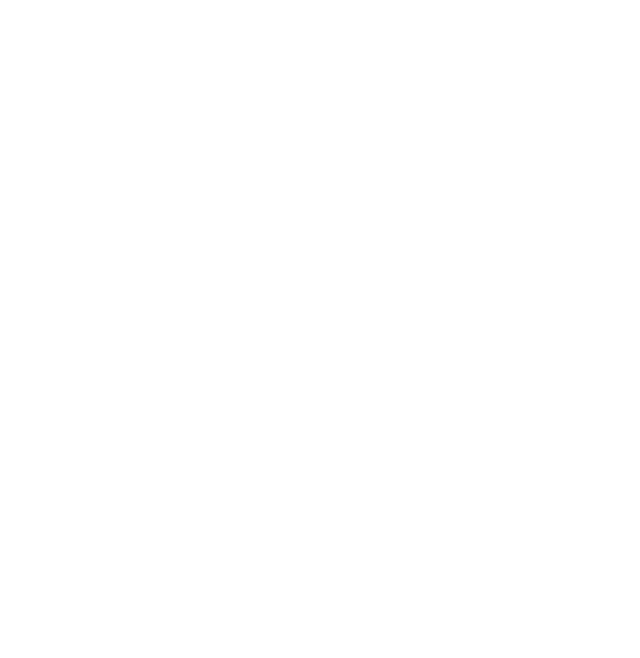
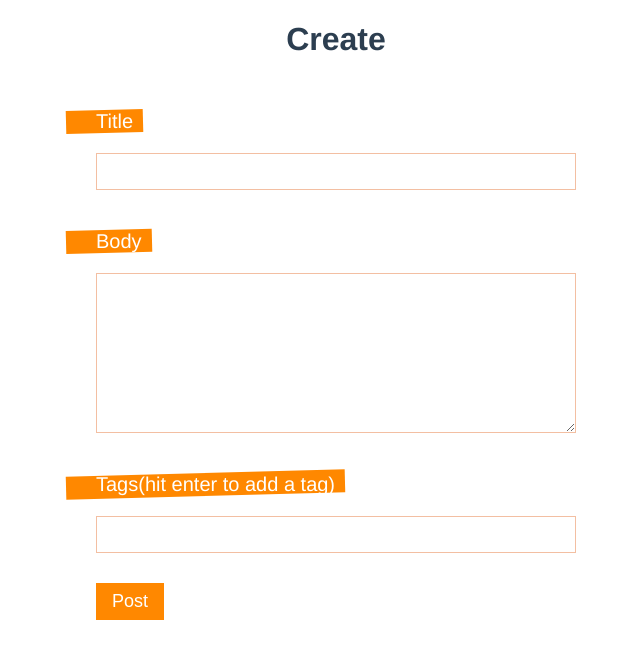
Before and after one commit to Oakekywe/Composition-Api-Testing, a Vue app: page /create in a window 1280 px wide. Before the commit this address had no page. Shown: the top 658 px of the page, without its empty margins (304-944 px from the left). Built offline with nearby package versions, Linux system fonts and the light colour scheme.

Commit message:
create page front end

```diff
--- a/src/router/index.js
+++ b/src/router/index.js
@@ -1,6 +1,7 @@
 import { createRouter, createWebHistory } from 'vue-router'
 import HomeView from '../views/HomeView.vue'
 import Detail from '../views/DetailPost.vue'
+import Create from '../views/Create.vue'
 
 const routes = [
   {
@@ -13,6 +14,11 @@
     name: 'Detail',
     component: Detail,
     props: true
+  },
+  {
+    path: '/create',
+    name: 'Create',
+    component: Create
   }
 ]
 
--- /dev/null
+++ b/src/views/Create.vue
@@ -0,0 +1,95 @@
+<template>
+  <h1>Create</h1>
+  <form @submit.prevent="">
+    <label>Title</label>
+    <input type="text" required v-model="title">
+
+    <label>Body</label>
+    <textarea required v-model="body"></textarea>
+
+    <label>Tags(hit enter to add a tag)</label>
+    <input type="text" v-model="tag" @keydown.enter.prevent="handleKeyDown">
+    <div v-for="tag in tags" :key="tag" class="pill">
+        {{tag}}
+    </div>
+    <button>Post</button>
+  </form>
+</template>
+
+<script>
+import { ref } from '@vue/reactivity'
+export default {
+    setup(){
+        let title= ref("")
+        let body= ref("")
+        let tag= ref("")
+        let tags= ref([])
+
+        let handleKeyDown= ()=>{
+            if(!tags.value.includes(tag.value)){
+                tags.value.push(tag.value)
+            }
+            tag.value=""
+        }
+
+        return {title, body, tag, handleKeyDown, tags}
+    }
+}
+</script>
+
+<style>
+    form{
+        max-width: 480px;
+        margin: 0 auto;
+        text-align: left;
+    }
+    input, textarea{
+        display: block;
+        margin: 10px 0;
+        width: 100%;
+        box-sizing: border-box;
+        padding: 10px;
+        border: 1px solid #f3bfa2;
+    }
+    textarea{
+        height: 160px;
+    }
+    label{
+        display: inline-block;
+        margin-top: 30px;
+        position: relative;
+        font-size: 20px;
+        color: white;
+        margin-bottom: 10px;
+    }
+    label::before{
+        content: "";
+        display: block;
+        width: 100%;
+        height: 100%;
+        background: #ff8800;
+        position: absolute;
+        z-index: -1;
+        padding-right: 40px;
+        left: -30px;
+        transform: rotateZ(-1.5deg);
+    }
+    button{
+        display: block;
+        margin-top: 30px;
+        background: #ff8800;
+        color: white;
+        border: none;
+        padding: 8px 16px;
+        font-size: 18px;
+    }
+    .pill{
+        display: inline-block;
+        margin: 10px 10px 0 0;
+        color: #444;
+        background: #ddd;
+        padding: 8px;
+        border-radius: 20px;
+        font-size: 14px;
+    }
+</style>
```
